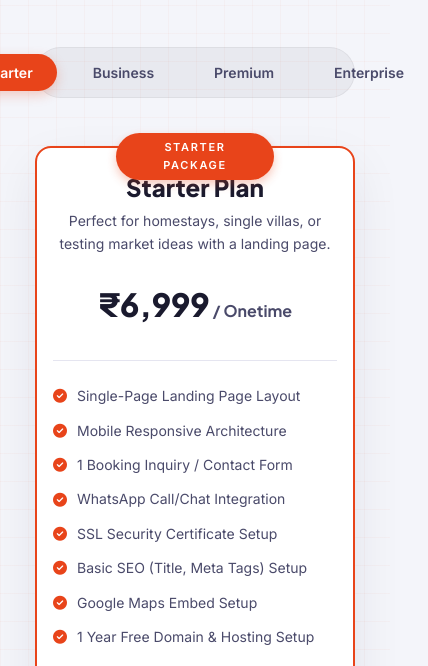
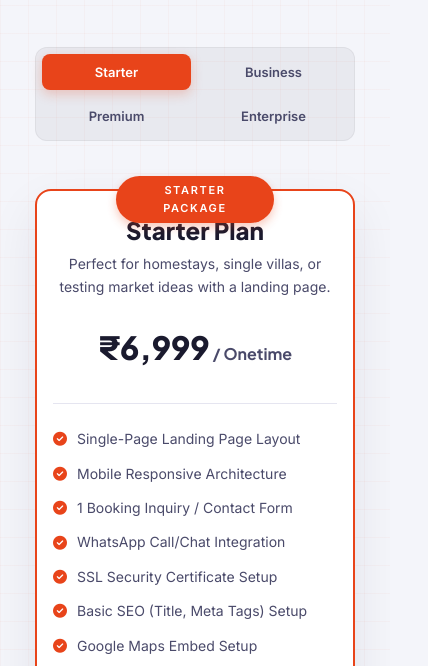
Before and after one commit to Arnav-Sharma437/Landing-Page-Pixxelu, a website: page index.html in a window 390 px wide. Shown: the part 6239-6905 px from the top of the page, 428 px wide, since content can reach past the window. Drawn offline with Linux system fonts and the light colour scheme.

Commit message:
Fix pricing tabs menu overflow on mobile and form layout spacing

```diff
--- a/styles.css
+++ b/styles.css
@@ -1796,7 +1796,7 @@ textarea.form-control {
 
   .form-group.row {
     grid-template-columns: 1fr;
-    gap: 0;
+    gap: 16px;
   }
 
   .footer-grid {
@@ -1809,6 +1809,24 @@ textarea.form-control {
 
   .price-amt {
     font-size: 32px;
+  }
+
+  .pricing-tabs-nav {
+    display: grid;
+    grid-template-columns: 1fr 1fr;
+    gap: 8px;
+    padding: 6px;
+    border-radius: 12px;
+    max-width: 100%;
+    width: 100%;
+  }
+
+  .tab-btn {
+    padding: 10px 12px;
+    font-size: 13px;
+    border-radius: 8px;
+    text-align: center;
+    width: 100%;
   }
 
   .footer-bottom {
```
